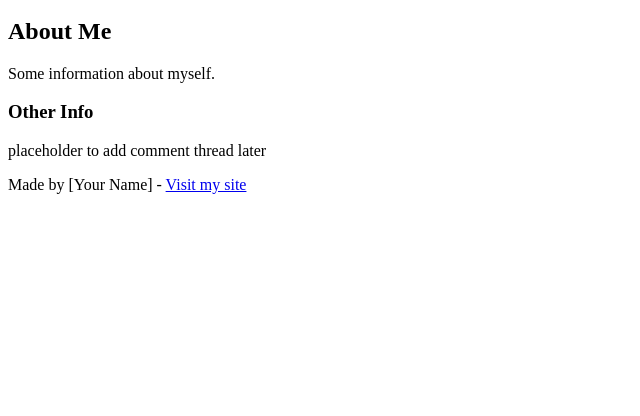
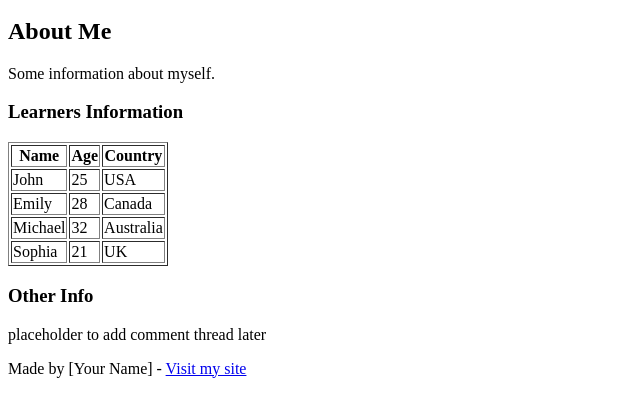
Before and after one commit to Don-Riddle1/My_First_Portfolio, a plain HTML site: page html_basic/index.html in a window 1280 px wide. Shown: the part 118-534 px from the top of the page, without its empty margins (0-640 px from the left). Drawn offline with Linux system fonts and the light colour scheme; files that its build step writes are made by us from their sources.

Commit message:
Added table of learners in article section

```diff
--- a/html_basic/index.html
+++ b/html_basic/index.html
@@ -23,6 +23,42 @@
         <article>
             <h2>About Me</h2>
             <p>Some information about myself.</p>
+
+            <!-- Table of Learners -->
+            <h3>Learners Information</h3>
+            <table border="1">
+                <thead>
+                    <tr>
+                        <th>Name</th>
+                        <th>Age</th>
+                        <th>Country</th>
+                    </tr>
+                </thead>
+                <tbody>
+                    <tr>
+                        <td>John</td>
+                        <td>25</td>
+                        <td>USA</td>
+                    </tr>
+                    <tr>
+                        <td>Emily</td>
+                        <td>28</td>
+                        <td>Canada</td>
+                    </tr>
+                    <tr>
+                        <td>Michael</td>
+                        <td>32</td>
+                        <td>Australia</td>
+                    </tr>
+                    <tr>
+                        <td>Sophia</td>
+                        <td>21</td>
+                        <td>UK</td>
+                    </tr>
+                </tbody>
+            </table>
+            <!-- End of Learners Table -->
+
         </article>
 
         <aside>
```
